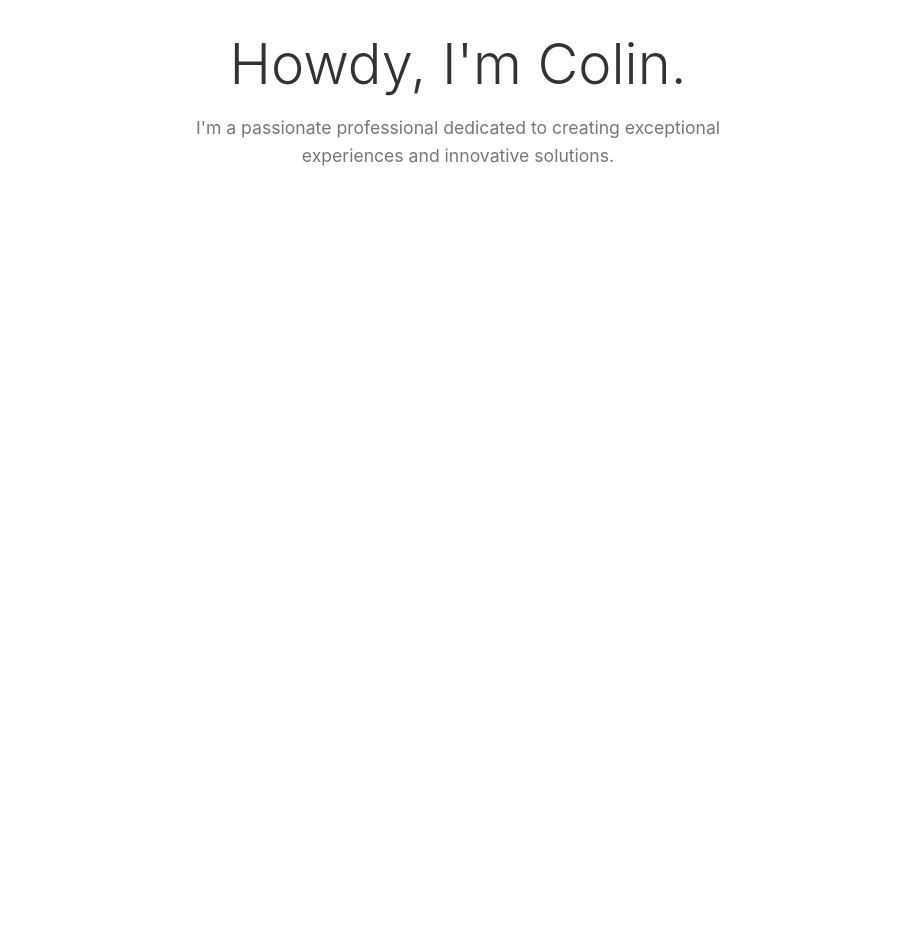
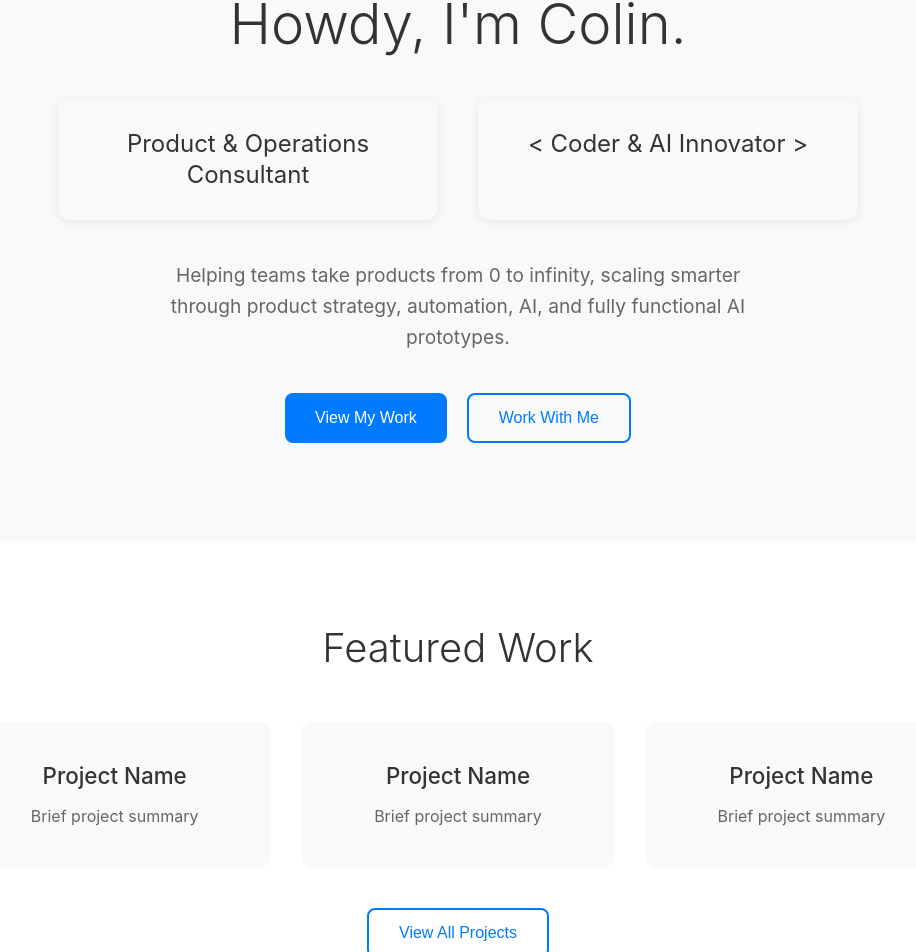
Before and after one commit to colin-mark/colin-mark-website, a React (Create React App) app: page / in a window 1280 px wide. Shown: the part 141-1093 px from the top of the page, without its empty margins (182-1098 px from the left). Before the commit the page ends 801 px from the top, so only its background shows below. Built offline with nearby package versions, Linux system fonts and the light colour scheme.

Commit message:
Add homescreen framework and structure improvements

```diff
--- a/src/components/Navigation.js
+++ b/src/components/Navigation.js
@@ -1,6 +1,6 @@
 import React from 'react';
 import { Link, useLocation } from 'react-router-dom';
-import { FaLinkedin, FaInstagram } from 'react-icons/fa';
+import { FaLinkedin, FaInstagram, FaGithub } from 'react-icons/fa';
 import './Navigation.css';
 
 const Navigation = () => {
@@ -12,7 +12,7 @@ const Navigation = () => {
         {/* Logo section */}
         <div className="nav-logo">
           <Link to="/" className="logo-link">
-            <div className="logo-placeholder">CM</div>
+            <div className="logo-placeholder">CMA</div>
           </Link>
         </div>
 
@@ -64,6 +64,15 @@ const Navigation = () => {
           >
             <FaInstagram size={24} />
           </a>
+          <a
+            href="https://github.com/colin-mark"
+            className="social-icon"
+            aria-label="GitHub"
+            target="_blank"
+            rel="noopener noreferrer"
+          >
+            <FaGithub size={24} />
+          </a>
         </div>
       </div>
     </nav>
--- a/src/pages/Home.js
+++ b/src/pages/Home.js
@@ -2,13 +2,73 @@ import React from 'react';
 import './Pages.css';
 
 const Home = () => {
+  const scrollToPortfolio = () => {
+    document.getElementById('portfolio-preview')?.scrollIntoView({ behavior: 'smooth' });
+  };
+
+  const scrollToContact = () => {
+    // For now, scroll to contact section or navigate to contact page
+    window.location.href = '/contact';
+  };
+
   return (
-    <div className="page-container">
+    <div className="page-container home-page">
+      {/* Hero Section - Full Width Background */}
+      <div className="hero-background">
+        <div className="page-content">
+          <div className="hero-section">
+            <h1>Howdy, I'm Colin.</h1>
+
+            {/* Split Layout */}
+            <div className="hero-split">
+              <div className="hero-split-item">
+                <h2>Product & Operations Consultant</h2>
+              </div>
+              <div className="hero-split-item">
+                <h2>&lt; Coder &amp; AI Innovator &gt;</h2>
+              </div>
+            </div>
+
+            {/* Tagline */}
+            <div className="hero-tagline">
+              <p>Helping teams take products from 0 to infinity, scaling smarter through product strategy, automation, AI, and fully functional AI prototypes.</p>
+            </div>
+
+            {/* CTA Buttons */}
+            <div className="hero-ctas">
+              <button className="cta-button primary" onClick={scrollToPortfolio}>
+                View My Work
+              </button>
+              <button className="cta-button secondary" onClick={scrollToContact}>
+                Work With Me
+              </button>
+            </div>
+          </div>
+        </div>
+      </div>
+
       <div className="page-content">
-        <div className="hero-section">
-          <h1>Howdy, I'm Colin.</h1>
-          <div className="hero-description">
-            <p>I'm a passionate professional dedicated to creating exceptional experiences and innovative solutions.</p>
+        {/* Featured Work / Portfolio Preview */}
+        <div id="portfolio-preview" className="portfolio-preview-section">
+          <h2 className="section-title">Featured Work</h2>
+          <div className="portfolio-preview-grid">
+            <div className="portfolio-preview-item">
+              <h3>Project Name</h3>
+              <p>Brief project summary</p>
+            </div>
+            <div className="portfolio-preview-item">
+              <h3>Project Name</h3>
+              <p>Brief project summary</p>
+            </div>
+            <div className="portfolio-preview-item">
+              <h3>Project Name</h3>
+              <p>Brief project summary</p>
+            </div>
+          </div>
+          <div className="portfolio-preview-cta">
+            <button className="cta-button secondary" onClick={() => window.location.href = '/portfolio'}>
+              View All Projects
+            </button>
           </div>
         </div>
       </div>
--- a/src/pages/Pages.css
+++ b/src/pages/Pages.css
@@ -32,12 +32,24 @@
   margin-bottom: 1rem;
 }
 
+/* Remove padding for home page to allow full-width hero */
+.page-container.home-page {
+  padding: 0;
+}
+
+/* Hero background - full width */
+.hero-background {
+  width: 100%;
+  background-color: #f8f9fa;
+  padding: 60px 20px;
+  margin: 0;
+}
+
 /* Hero section for home page */
 .hero-section {
   text-align: center;
   max-width: 800px;
   margin: 0 auto;
-  padding: 60px 0;
 }
 
 .hero-section h1 {
@@ -62,6 +74,149 @@
   font-size: 1.1rem;
   color: #777;
   line-height: 1.6;
+}
+
+/* New Hero Split Layout */
+.hero-split {
+  display: grid;
+  grid-template-columns: 1fr 1fr;
+  gap: 40px;
+  margin: 40px 0;
+  max-width: 800px;
+  margin-left: auto;
+  margin-right: auto;
+}
+
+.hero-split-item {
+  text-align: center;
+  padding: 30px;
+  background: #f8f9fa;
+  border-radius: 12px;
+  box-shadow: 0 2px 8px rgba(0, 0, 0, 0.08);
+  transition: transform 0.3s ease, box-shadow 0.3s ease;
+}
+
+.hero-split-item:hover {
+  transform: translateY(-3px);
+  box-shadow: 0 8px 20px rgba(0, 0, 0, 0.1);
+}
+
+.hero-split-item h2 {
+  font-size: 1.5rem;
+  color: #333;
+  font-weight: 400;
+  margin: 0;
+  line-height: 1.3;
+}
+
+/* Hero Tagline */
+.hero-tagline {
+  margin: 40px auto;
+  max-width: 600px;
+}
+
+.hero-tagline p {
+  font-size: 1.2rem;
+  color: #666;
+  line-height: 1.6;
+  margin: 0;
+}
+
+/* CTA Buttons */
+.hero-ctas {
+  display: flex;
+  gap: 20px;
+  justify-content: center;
+  margin: 40px 0;
+}
+
+.cta-button {
+  padding: 14px 30px;
+  border-radius: 8px;
+  font-size: 1rem;
+  font-weight: 500;
+  cursor: pointer;
+  transition: all 0.3s ease;
+  border: none;
+  text-decoration: none;
+}
+
+.cta-button.primary {
+  background: #007bff;
+  color: white;
+}
+
+.cta-button.primary:hover {
+  background: #0056b3;
+  transform: translateY(-2px);
+  box-shadow: 0 6px 15px rgba(0, 123, 255, 0.3);
+}
+
+.cta-button.secondary {
+  background: transparent;
+  color: #007bff;
+  border: 2px solid #007bff;
+}
+
+.cta-button.secondary:hover {
+  background: #007bff;
+  color: white;
+  transform: translateY(-2px);
+  box-shadow: 0 6px 15px rgba(0, 123, 255, 0.3);
+}
+
+/* Portfolio Preview Section */
+.portfolio-preview-section {
+  margin: 80px 0;
+  text-align: center;
+  padding: 0 20px;
+}
+
+.section-title {
+  font-size: 2.5rem;
+  color: #333;
+  font-weight: 300;
+  margin-bottom: 50px;
+}
+
+.portfolio-preview-grid {
+  display: grid;
+  grid-template-columns: repeat(auto-fit, minmax(280px, 1fr));
+  gap: 30px;
+  margin-bottom: 40px;
+  max-width: 1000px;
+  margin-left: auto;
+  margin-right: auto;
+}
+
+.portfolio-preview-item {
+  background: #f8f9fa;
+  border-radius: 12px;
+  padding: 40px 30px;
+  transition: transform 0.3s ease, box-shadow 0.3s ease;
+}
+
+.portfolio-preview-item:hover {
+  transform: translateY(-5px);
+  box-shadow: 0 10px 25px rgba(0, 0, 0, 0.15);
+}
+
+.portfolio-preview-item h3 {
+  color: #333;
+  margin-bottom: 15px;
+  font-size: 1.4rem;
+  font-weight: 500;
+}
+
+.portfolio-preview-item p {
+  color: #666;
+  font-size: 1rem;
+  line-height: 1.5;
+  margin: 0;
+}
+
+.portfolio-preview-cta {
+  margin-top: 40px;
 }
 
 /* About page styles */
@@ -214,6 +369,41 @@
     font-size: 1.1rem;
   }
 
+  /* New responsive styles for hero split */
+  .hero-split {
+    grid-template-columns: 1fr;
+    gap: 20px;
+    margin: 30px 0;
+  }
+
+  .hero-split-item h2 {
+    font-size: 1.3rem;
+  }
+
+  .hero-tagline p {
+    font-size: 1.1rem;
+  }
+
+  .hero-ctas {
+    flex-direction: column;
+    align-items: center;
+    gap: 15px;
+  }
+
+  .cta-button {
+    width: 100%;
+    max-width: 280px;
+  }
+
+  .section-title {
+    font-size: 2rem;
+  }
+
+  .portfolio-preview-grid {
+    grid-template-columns: 1fr;
+    gap: 20px;
+  }
+
   .portfolio-grid {
     grid-template-columns: 1fr;
     gap: 20px;
```
